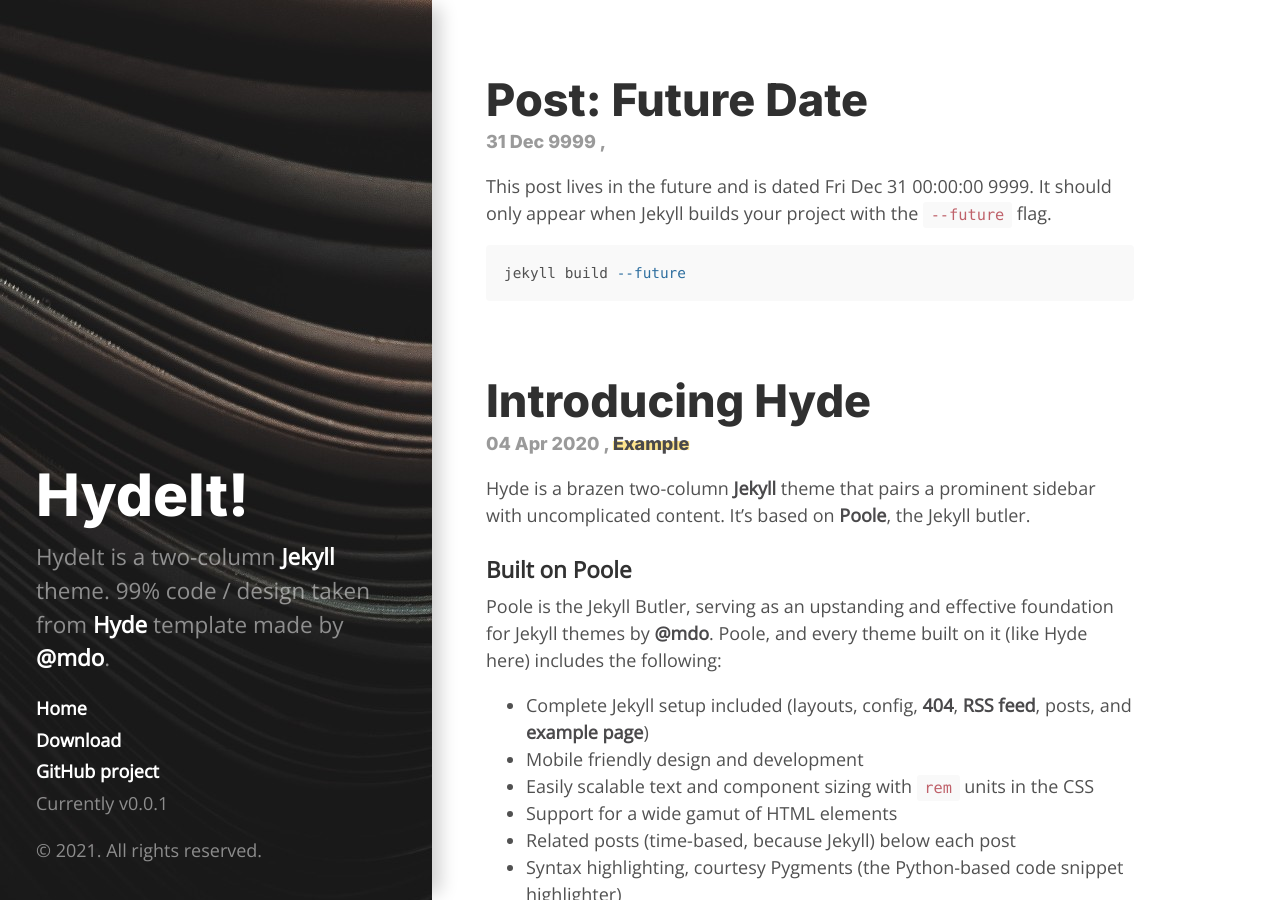
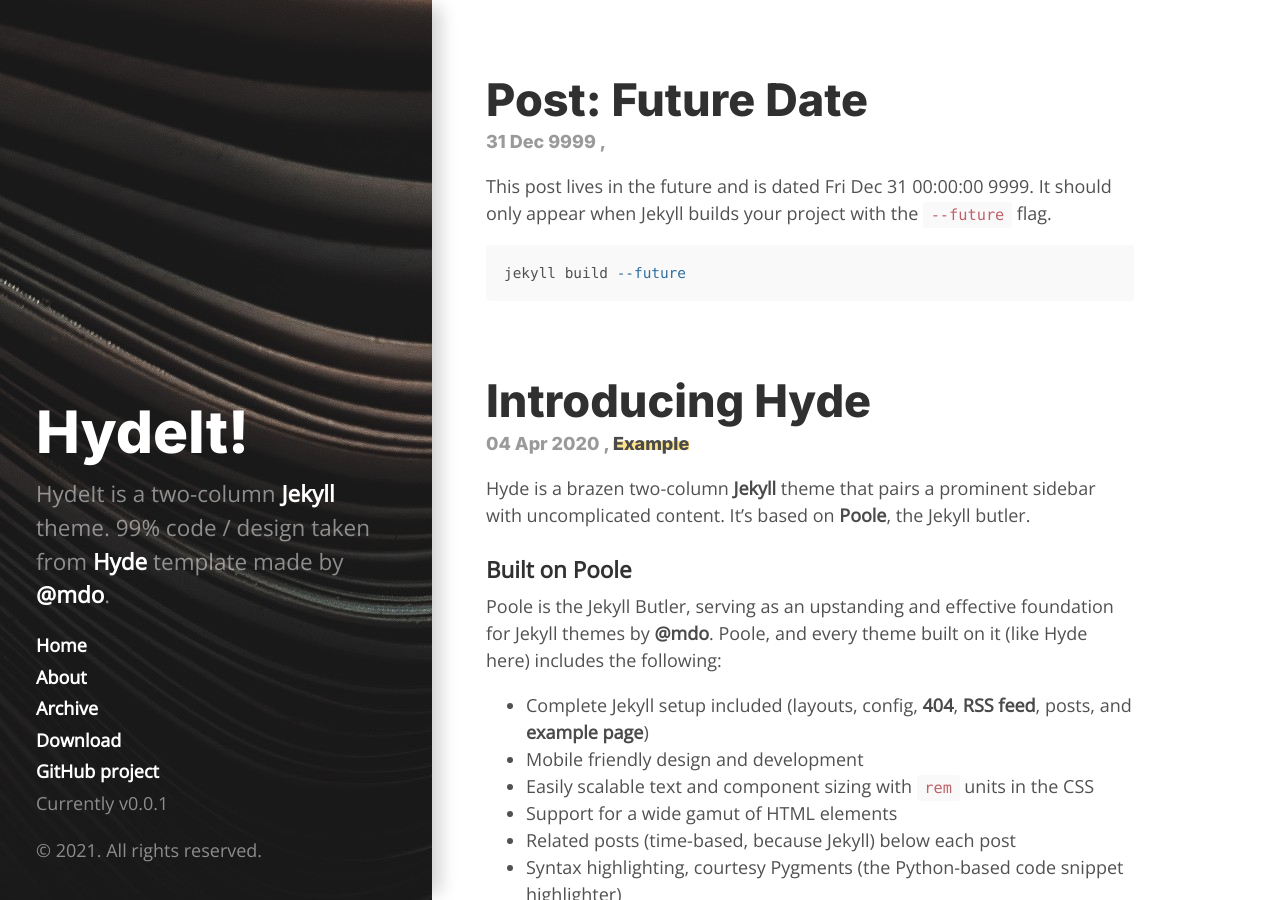
Before and after one commit to manddar/HydeIt, a Jekyll site: the page built from index.html, in a window 1280 px wide and 900 px high. Built offline with Jekyll 4.4.1, drawn with Linux system fonts in a browser that asks for light colours; the list of posts is cut into pages by our own code.

Commit message:
{% if node.layout == "page" or node.layout == "list" %}

```diff
--- a/_includes/sidebar.html
+++ b/_includes/sidebar.html
@@ -20,7 +20,7 @@
       {% assign pages_list = site.pages %}
       {% for node in pages_list %}
         {% if node.title != null %}
-          {% if node.layout == "page" and node.layout == "list" %}
+          {% if node.layout == "page" or node.layout == "list" %}
             <a class="sidebar-nav-item{% if page.url == node.url %} active{% endif %}" href="{{ node.url | absolute_url }}">{{ node.title }}</a>
           {% endif %}
         {% endif %}
```
